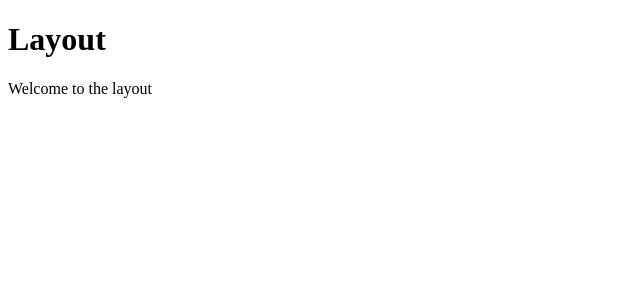
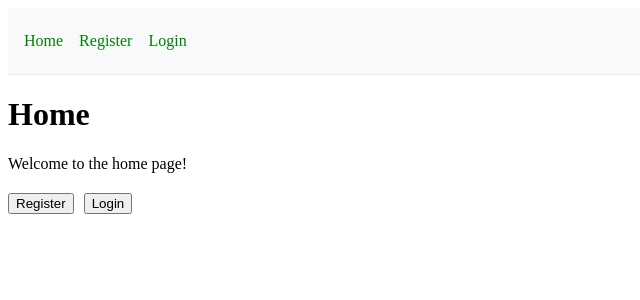
Before and after one commit to sathishgnanaprakasam/fsdwetb7, a React (Vite) app: page / in a window 1280 px wide. Shown: the top 300 px of the page, without its empty margins (0-640 px from the left). Built offline with nearby package versions, Linux system fonts and the light colour scheme.

Commit message:
navbar component fixed

```diff
--- a/src/App.jsx
+++ b/src/App.jsx
@@ -14,7 +14,7 @@ const App = () => {
             element: <Layout />,
             children: [
                 {
-                    path: "/home",
+                    path: "",
                     element: <Home />
                 },
                 {
--- /dev/null
+++ b/src/components/NavBar.css
@@ -0,0 +1,20 @@
+.navbar {
+    background-color: #f8f9fa;
+    border-bottom: 1px solid #e9ecef;
+    padding: 0.5rem 1rem;
+}
+
+.navbar ul {
+    display: flex;
+    list-style: none;
+    padding-left: 0;
+}
+
+.navbar li {
+    margin-right: 1rem;
+}
+
+.navbar a {
+    color: green;
+    text-decoration: none;
+}
--- /dev/null
+++ b/src/components/NavBar.jsx
@@ -0,0 +1,16 @@
+import { Link } from 'react-router';
+import './NavBar.css';
+
+const NavBar = () => {
+    return (
+        <div className="navbar">
+            <ul>
+                <li><Link to={"/"}>Home</Link></li>
+                <li><Link to={"/register"}>Register</Link></li>
+                <li><Link to={"/login"}>Login</Link></li>
+            </ul>
+        </div>
+    )
+}
+
+export default NavBar;
--- a/src/wrappers/Layout.jsx
+++ b/src/wrappers/Layout.jsx
@@ -1,10 +1,10 @@
 import { Outlet } from "react-router";
+import NavBar from "../components/NavBar";
 
 const Layout = () => {
     return (
         <div>
-            <h1>Layout</h1>
-            <p>Welcome to the layout</p>
+            <NavBar />
             <Outlet />
         </div>
     )
```
